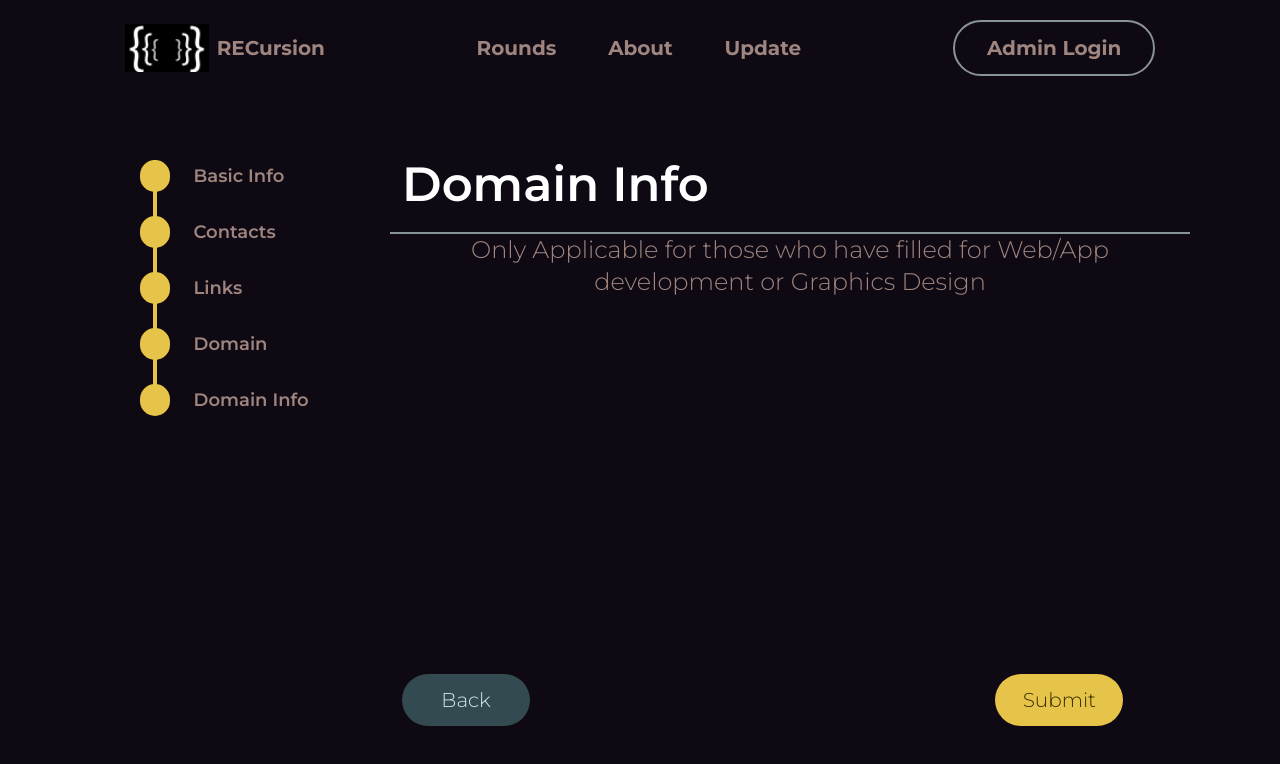
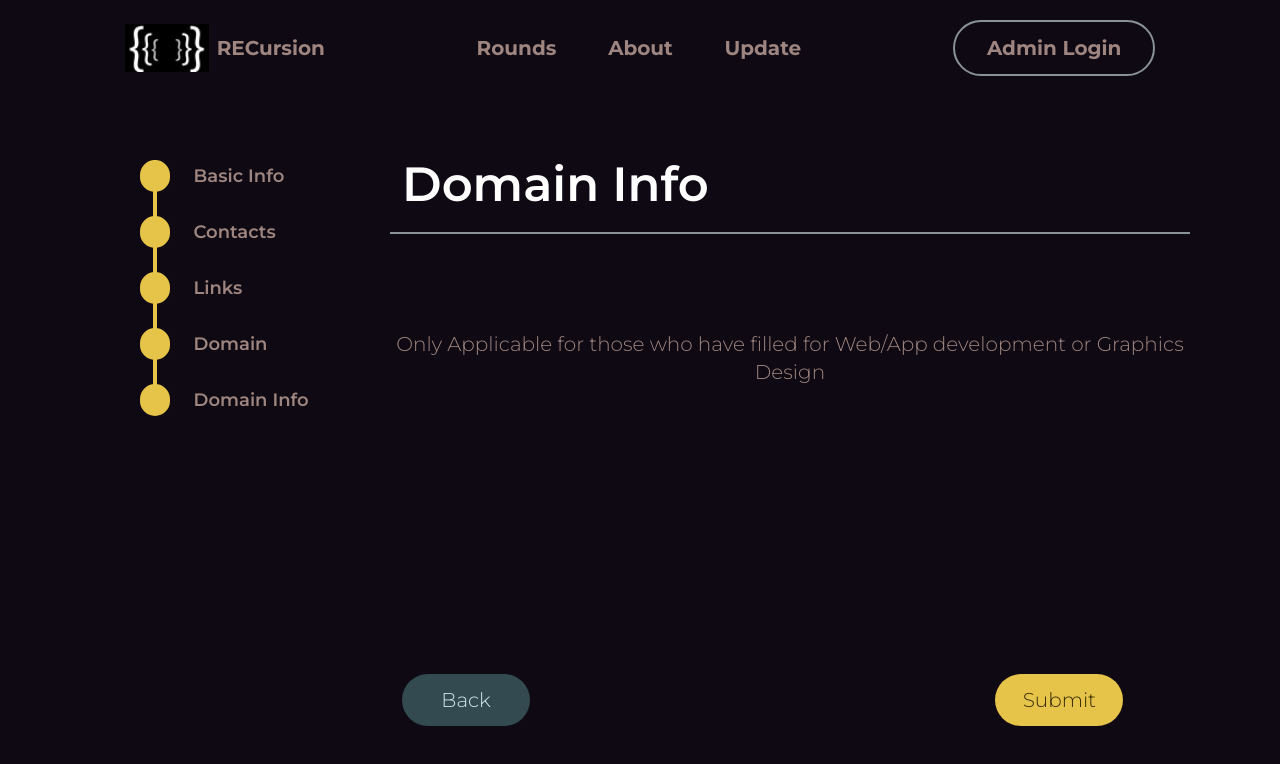
Before and after one commit to Sivam2313/auditions-portal, a React (Create React App) app: page /form in a window 1280 px wide. Shown: the top 764 px of the page. Built offline with nearby package versions, Linux system fonts and the light colour scheme; no server answers.

Commit message:
added domain section in form

```diff
--- a/src/Components/Form/Stepper/Elements/Message.jsx
+++ b/src/Components/Form/Stepper/Elements/Message.jsx
@@ -2,7 +2,7 @@ import React from 'react'
 
 const Message = () => {
   return (
-    <div className='text-onSurface2 font-head text-2xl mt-18'>Only Applicable for those who have filled for Web/App development or Graphics Design</div>
+    <div className='text-onSurface2 font-head text-xl pt-24'>Only Applicable for those who have filled for Web/App development or Graphics Design</div>
   )
 }
 
```
